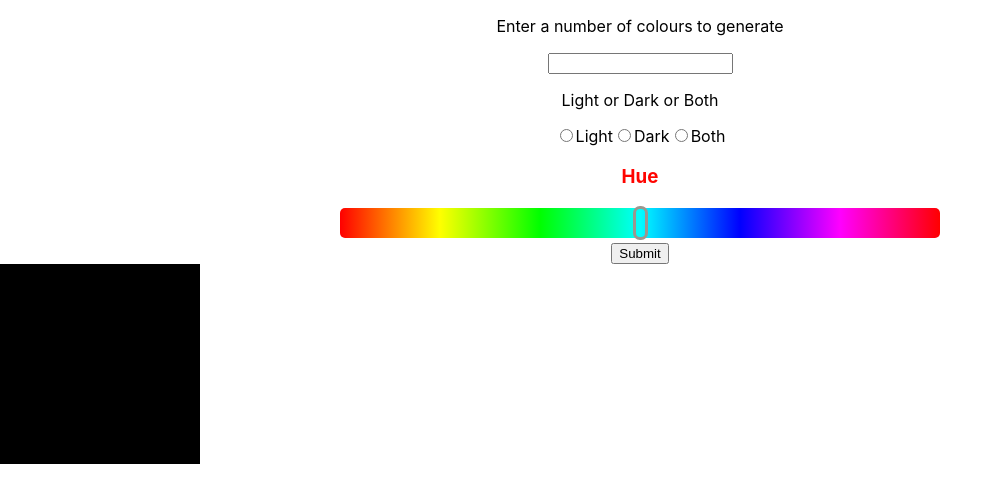
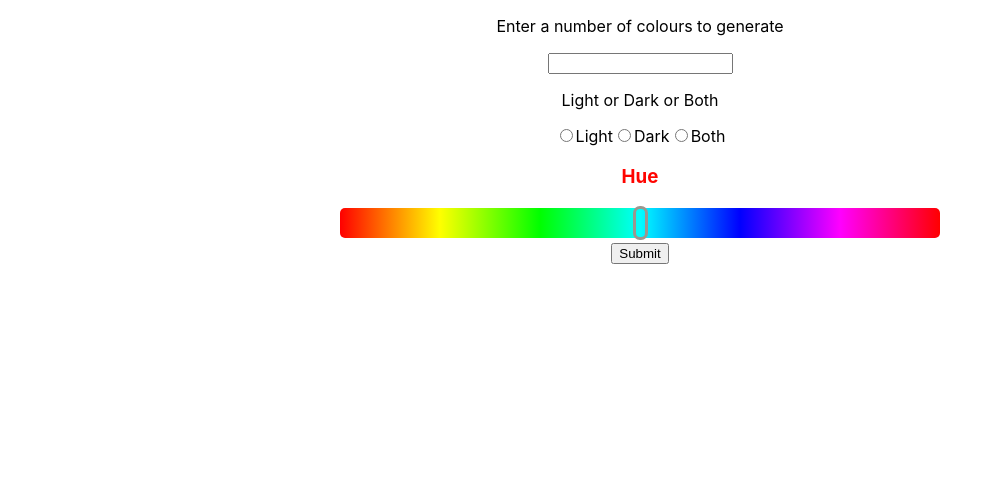
Before and after one commit to TomKeny/thirdapp, a React (Create React App) app: page / in a window 1280 px wide. Shown: the top 502 px of the page, without its empty margins (0-1003 px from the left). Built offline with nearby package versions, Linux system fonts and the light colour scheme; no server answers.

Commit message:
minor fixes and styling

```diff
--- a/src/App.css
+++ b/src/App.css
@@ -34,3 +34,13 @@
   border-style: solid;
 
 }
+
+#colorsContainer {
+  width: 1000px;
+  padding:15px;
+  background-color: rgb(230,230,230);
+  margin: 20px;
+  border-radius: 10px;
+  margin-left:auto;
+  margin-right: auto;
+}
--- a/src/App.js
+++ b/src/App.js
@@ -4,11 +4,13 @@ import { ColourNum } from './ColourInfo';
 
 
 function App() {
-  const [Color, setColor] = useState([{rgb: "rgb(0,0,0)"}])
+  const [Color, setColor] = useState([])
   const [Prompt, setPrompt] = useState("")
   const [LightDark, setLightDark] = useState("")
   const [Hue, setHue] = useState(1)
+  const [ContHeight, setContHeight] = useState(0)
   const [error, setError] = useState(null)
+  let height = 0;
 
   async function fetchColor() { // API link https://github.com/cheatsnake/xColors-api
     try {
@@ -35,23 +37,26 @@ function App() {
   async function submitHandler (e) {
     e.preventDefault()
     await fetchColor()
+    setContHeight((Math.ceil(Number(Prompt) / 5)) * 200)
     setPrompt("")
   }
 
-  useEffect(function () {
-    fetchColor(Prompt)
-  }, [])
+  // useEffect(function () {
+  //   fetchColor(Prompt)
+  // }, [])
 
   return (
     <div className="App">
       <ColourNum Prompt={Prompt} setPrompt={setPrompt} setLightDark={setLightDark} Hue={Hue} setHue={setHue} submitHandler={submitHandler} />
-      {Color.map(function(color,index) {
-        return <div id="color" style={{backgroundColor: color.rgb}}>
-          <p id="colorText">Hex: {color.hex}</p>
-          <p id="colorText">rgb: {color.rgb}</p>
-          <p id="colorText">hsl: {color.hsl}</p>
-        </div>
-      })}
+      {Color.length != 0 && <div id="colorsContainer" style={{height: ContHeight}}>
+        {Color.map(function(color,index) {
+          return <div id="color" style={{backgroundColor: color.rgb}}>
+            <p id="colorText">Hex: {color.hex}</p>
+            <p id="colorText">{color.rgb}</p>
+            <p id="colorText">{color.hsl}</p>
+          </div>
+        })}
+      </div>}
     </div>
   );
 }
```
